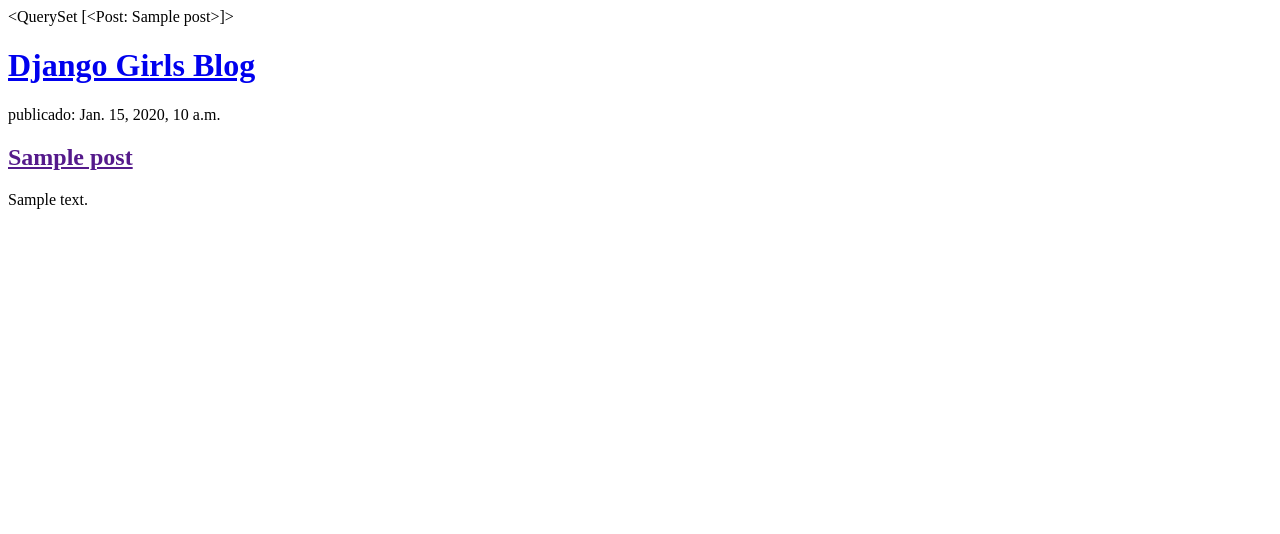
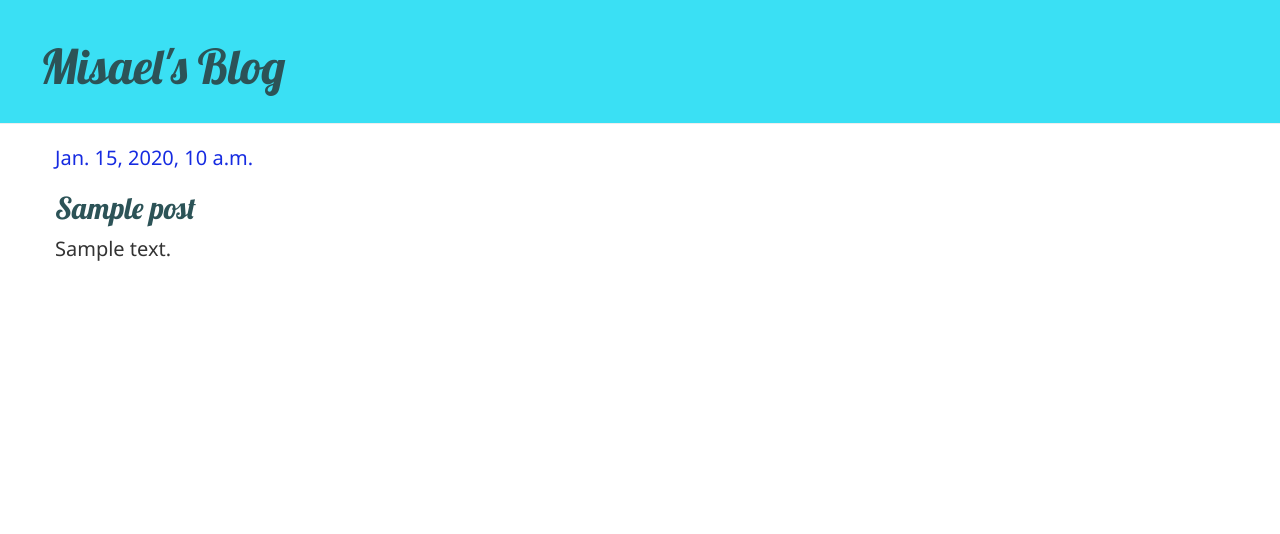
Before and after one commit to mixael442/my-first-blog, a Django app: page / in a window 1280 px wide. Shown: the top 534 px of the page. Run offline with Django 3.2, Linux system fonts and the light colour scheme; tables that the repository leaves empty hold one stand-in row (values such as "Sample post"); some libraries are stand-ins or nearby versions.

Commit message:
Agregadas vistas y plantilla para el detalle del post del blog así como también CSS para el sitio.

```diff
--- /dev/null
+++ b/blog/static/css/blog.css
@@ -0,0 +1,55 @@
+h1 a, h2 a {
+    color: gray;
+}
+body {
+    padding-left: 0px;
+}
+.page-header {
+    background-color: #3ae0f4 ;
+    margin-top: 0;
+    padding: 20px 20px 20px 40px;
+}
+
+.page-header h1, .page-header h1 a, .page-header h1 a:visited, .page-header h1 a:active {
+    color: #2c5357;
+    font-size: 36pt;
+    text-decoration: none;
+}
+
+.content {
+    margin-left: 40px;
+    font-family: 'Segoe UI', Tahoma, Geneva, Verdana, sans-serif;
+    font-size: 20px;
+}
+
+h1, h2, h3, h4 {
+    font-family: 'Lobster', cursive;
+    color:#2c5357;
+}
+
+.date {
+    color: #162be1;
+}
+
+.save {
+    float: right;
+}
+
+.post-form textarea, .post-form input {
+    width: 100%;
+}
+
+.top-menu, .top-menu:hover, .top-menu:visited {
+    color: #ffffff;
+    float: right;
+    font-size: 26pt;
+    margin-right: 20px;
+}
+
+.post {
+    margin-bottom: 70px;
+}
+
+.post h2 a, .post h2 a:visited {
+    color: #2c5357;
+}
--- /dev/null
+++ b/blog/templates/blog/base.html
@@ -0,0 +1,23 @@
+{% load static %}
+<html>
+    <head>
+        <title>Django Girls blog</title>
+        <link rel="stylesheet" href="//maxcdn.bootstrapcdn.com/bootstrap/3.2.0/css/bootstrap.min.css">
+        <link rel="stylesheet" href="//maxcdn.bootstrapcdn.com/bootstrap/3.2.0/css/bootstrap-theme.min.css">
+        <link href='//fonts.googleapis.com/css?family=Lobster&subset=latin,latin-ext' rel='stylesheet' type='text/css'>
+        <link rel="stylesheet" href="{% static 'css/blog.css' %}">
+    </head>
+    <body>
+        <div class="page-header">
+            <h1><a href="/">Misael's Blog</a></h1>
+        </div>
+        <div class="content container">
+            <div class="row">
+                <div class="col-md-8">
+                {% block content %}
+                {% endblock %}
+                </div>
+            </div>
+        </div>
+    </body>
+</html>
--- a/blog/templates/blog/post_list.html
+++ b/blog/templates/blog/post_list.html
@@ -1,22 +1,28 @@
+
+{% extends 'blog/base.html' %}
+{% load static %}
 <html>
     <head>
-        <title>misael</title>
+        <title>Misael's Blog</title>
+        <link rel="stylesheet" href="//maxcdn.bootstrapcdn.com/bootstrap/3.2.0/css/bootstrap.min.css">
+        <link rel="stylesheet" href="//maxcdn.bootstrapcdn.com/bootstrap/3.2.0/css/bootstrap-theme.min.css">
+        <link href='//fonts.googleapis.com/css?family=Lobster&subset=latin,latin-ext' rel='stylesheet' type='text/css'>
+        <link rel="stylesheet" href="{% static 'css/blog.css' %}">
     </head>
     <body>
-        <div>
-            {{ posts }}
+        {% block content %}
+                {% for post in posts %}
+                    <div class="post">
+                        <div class="date">
+                            {{ post.published_date }}
+                        </div>
+                        <h2><a href="{% url 'post_detail' pk=post.pk %}">{{ post.title }}</a></h2>
+                        <p>{{ post.text|linebreaksbr }}</p>
+                    </div>
+                {% endfor %}
+                </div>
+            </div>
         </div>
-
-        <div>
-            <h1><a href="/">Django Girls Blog</a></h1>
-        </div>
-
-        {% for post in posts %}
-            <div>
-                <p> publicado: {{ post.published_date }}</p>
-                <h2><a href="">{{ post.title }}</a></h2>
-                <p>{{ post.text|linebreaksbr }}</p>
-            </div>
-        {% endfor %}
+        {% endblock %}
     </body>
 </html>
--- a/blog/urls.py
+++ b/blog/urls.py
@@ -3,4 +3,5 @@
 
 urlpatterns = [
     path('', views.post_list, name='post_list'),
+    path('post/<int:pk>/', views.post_detail, name='post_detail'),
 ]
--- a/blog/views.py
+++ b/blog/views.py
@@ -1,6 +1,7 @@
 from django.shortcuts import render
 from django.utils import timezone
 from .models import Post
+from django.shortcuts import render, get_object_or_404
 
 # Create your views here.
 
@@ -10,3 +11,7 @@
 def post_list(request):
     posts = Post.objects.filter(published_date__lte=timezone.now()).order_by('published_date')
     return render(request, 'blog/post_list.html', {'posts': posts})
+
+def post_detail(request, pk):
+    post = get_object_or_404(Post, pk=pk)
+    return render(request, 'blog/post_detail.html', {'post': post})
```
Also changed, not shown: blog/templates/blog/post_detail.html (added, +13 -0 lines).
